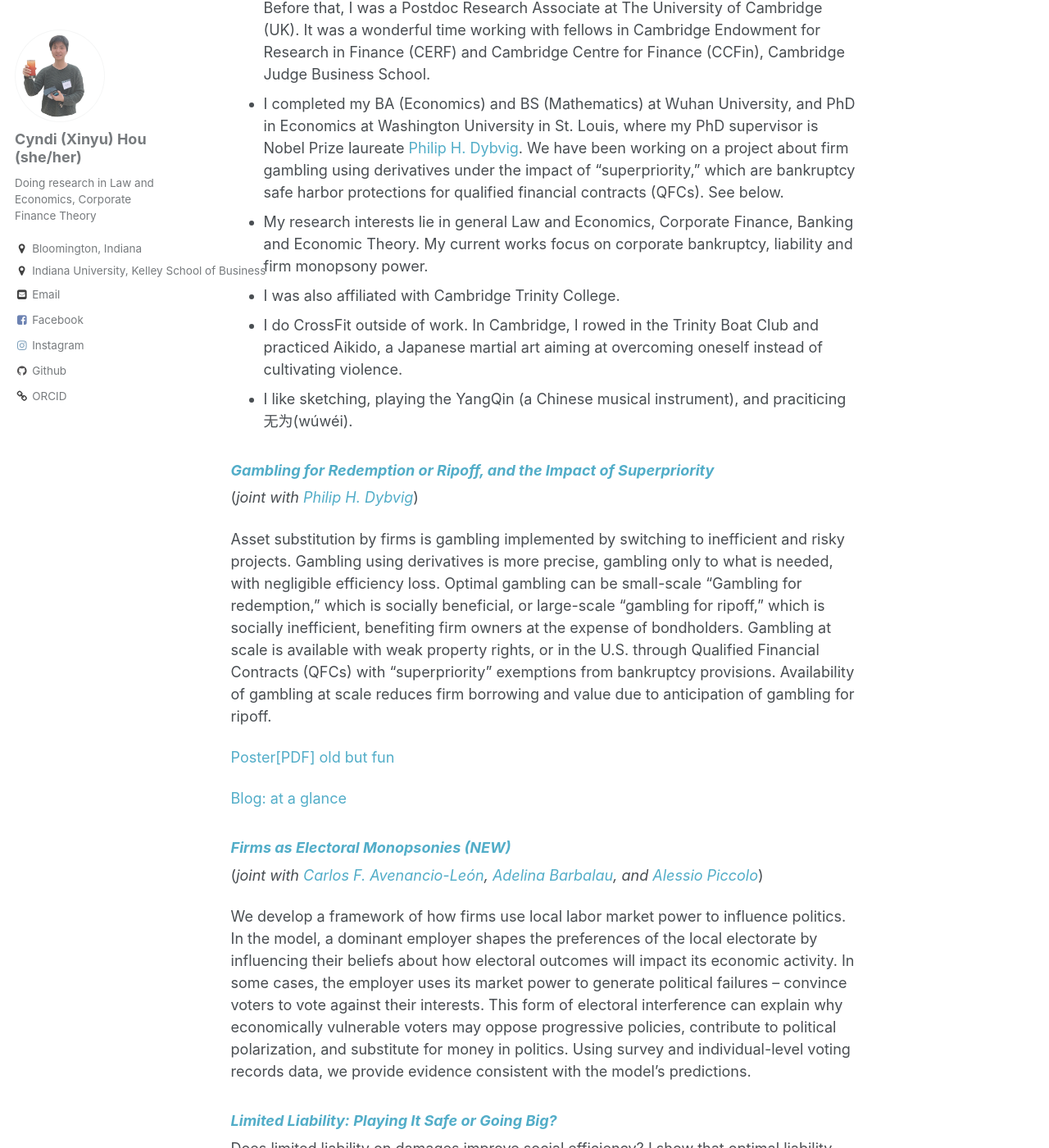
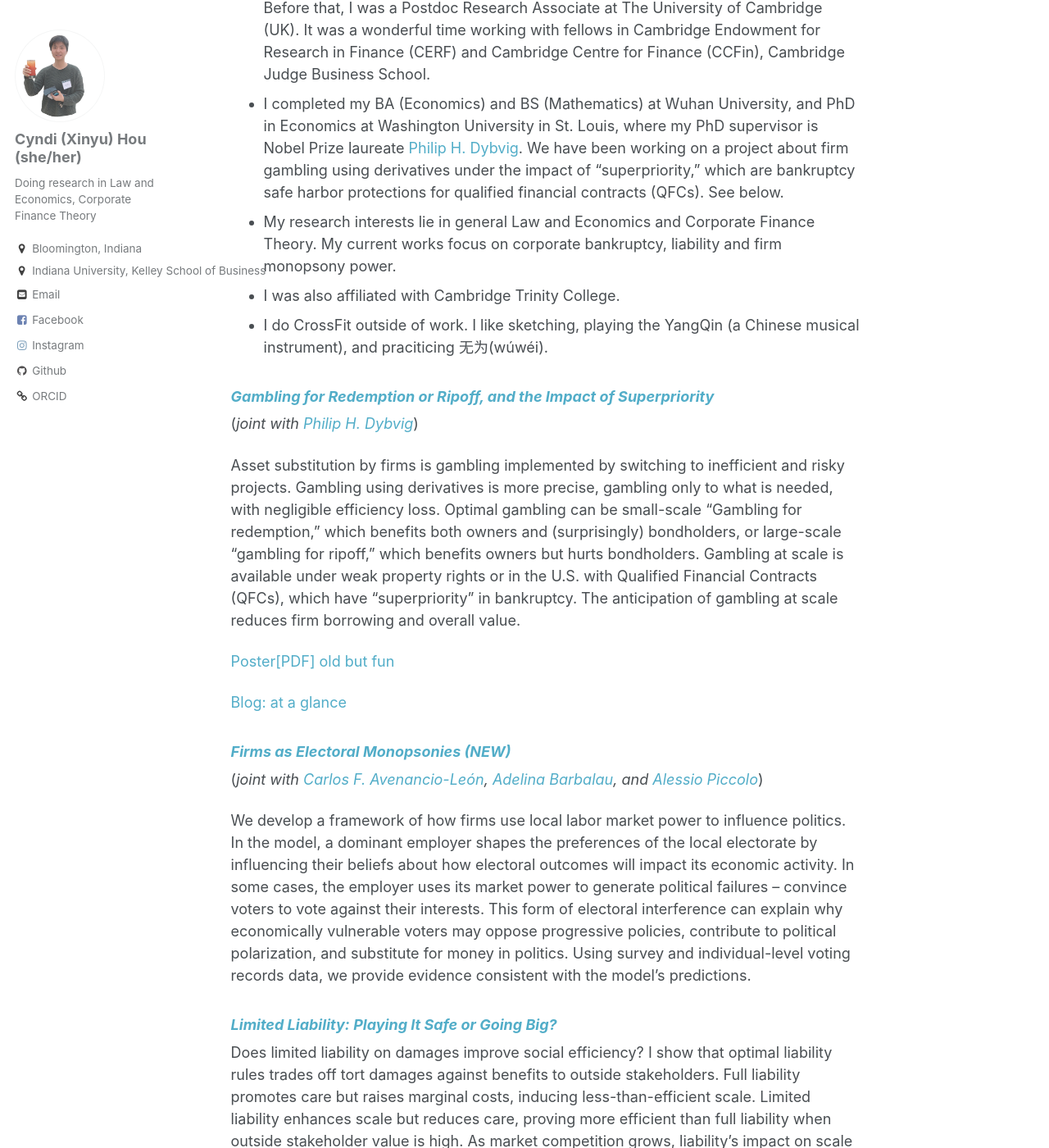
Before and after one commit to xinyuhou94/xinyuhou94.github.io, a Jekyll site: the page built from _pages/about.md, in a window 1280 px wide and 1400 px high, scrolled down 812 px. Shown: the whole window at 82% size. Built offline with Jekyll 4.4.1, drawn with Linux system fonts in a browser that asks for light colours.

Commit message:
Update about.md

```diff
--- a/_pages/about.md
+++ b/_pages/about.md
@@ -15,15 +15,14 @@ redirect_from:
 ## About Me ##
 * I am a Visiting Assistant Professor at Indiana University, Kelley School of Business. Before that, I was a Postdoc Research Associate at The University of Cambridge (UK). It was a wonderful time working with fellows in Cambridge Endowment for Research in Finance (CERF) and Cambridge Centre for Finance (CCFin), Cambridge Judge Business School.
 * I completed my BA (Economics) and BS (Mathematics) at Wuhan University, and PhD in Economics at Washington University in St. Louis, where my PhD supervisor is Nobel Prize laureate [Philip H. Dybvig](https://dybfin.wustl.edu/). We have been working on a project about firm gambling using derivatives under the impact of "superpriority," which are bankruptcy safe harbor protections for qualified financial contracts (QFCs). See below.
-* My research interests lie in general Law and Economics, Corporate Finance, Banking and Economic Theory. My current works focus on corporate bankruptcy, liability and firm monopsony power.
+* My research interests lie in general Law and Economics and Corporate Finance Theory. My current works focus on corporate bankruptcy, liability and firm monopsony power.
 * I was also affiliated with Cambridge Trinity College.
-* I do CrossFit outside of work. In Cambridge, I rowed in the Trinity Boat Club and practiced Aikido, a Japanese martial art aiming at overcoming oneself instead of cultivating violence.
-* I like sketching, playing the YangQin (a Chinese musical instrument), and praciticing 无为(wúwéi).
+* I do CrossFit outside of work. I like sketching, playing the YangQin (a Chinese musical instrument), and praciticing 无为(wúwéi).
 
 ### _[Gambling for Redemption or Ripoff, and the Impact of Superpriority](https://ssrn.com/abstract=4444093)_
 (_joint with [Philip H. Dybvig](https://dybfin.wustl.edu/)_)
 
-Asset substitution by firms is gambling implemented by switching to inefficient and risky projects. Gambling using derivatives is more precise, gambling only to what is needed, with negligible efficiency loss. Optimal gambling can be small-scale "Gambling for redemption," which is socially beneficial, or large-scale "gambling for ripoff," which is socially inefficient, benefiting firm owners at the expense of bondholders. Gambling at scale is available with weak property rights, or in the U.S. through Qualified Financial Contracts (QFCs) with "superpriority" exemptions from bankruptcy provisions. Availability of gambling at scale reduces firm borrowing and value due to anticipation of gambling for ripoff.
+Asset substitution by firms is gambling implemented by switching to inefficient and risky projects. Gambling using derivatives is more precise, gambling only to what is needed, with negligible efficiency loss. Optimal gambling can be small-scale "Gambling for redemption," which benefits both owners and (surprisingly) bondholders, or large-scale "gambling for ripoff," which benefits owners but hurts bondholders. Gambling at scale is available under weak property rights or in the U.S. with Qualified Financial Contracts (QFCs), which have "superpriority" in bankruptcy. The anticipation of gambling at scale reduces firm borrowing and overall value.
 
 [Poster[PDF] old but fun](http://xinyuhou94.github.io/files/GRRsp_poster.pdf)
 <!-- <embed src="http://xinyuhou94.github.io/files/GRRsp_poster.pdf" width="650" height="1800" type='application/pdf'> -->
```
